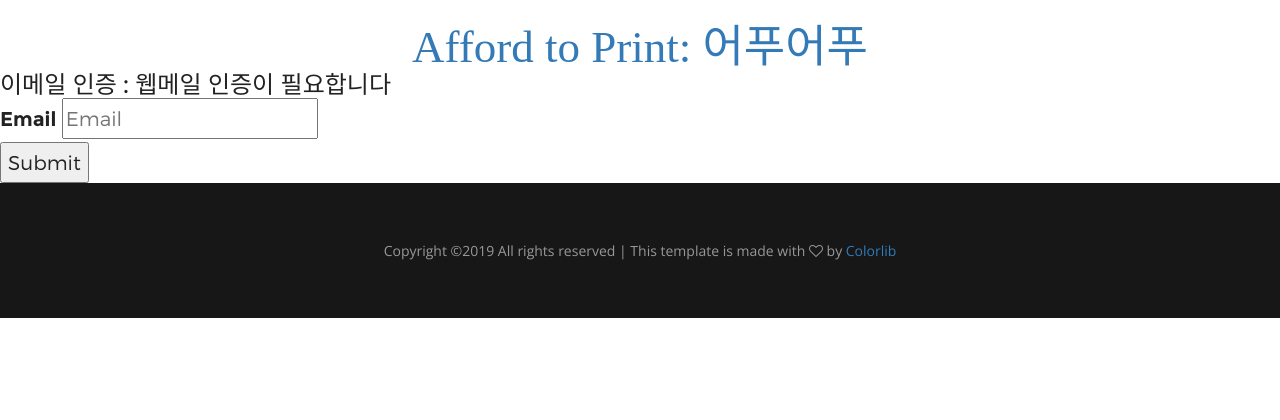
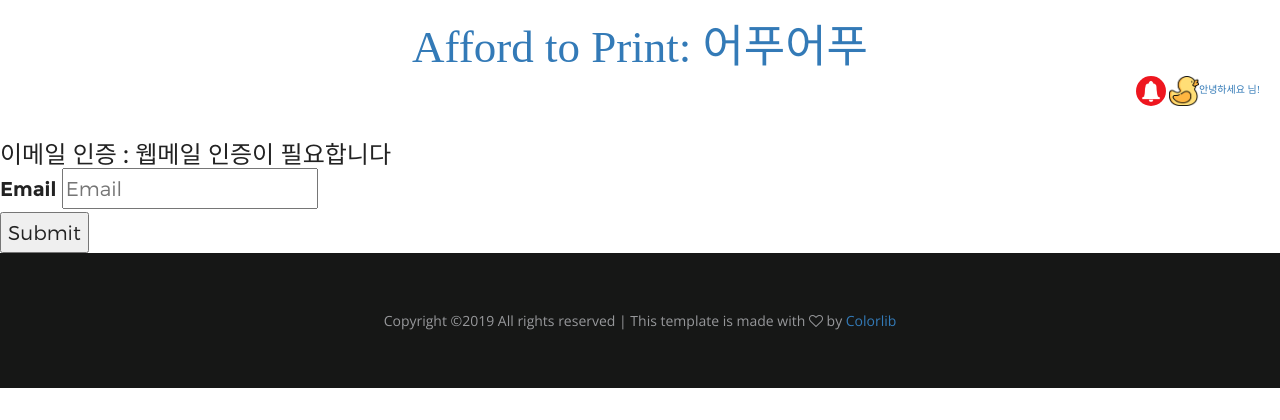
Before and after one commit to qkrwltn8976/APAP, a Django app: page /signup/ in a window 1280 px wide. Shown: the top 420 px of the page. Run offline with Django 3.2, Linux system fonts and the light colour scheme; data comes from the database, SQL or seed files in the repository; some libraries are stand-ins or nearby versions; some web fonts are replaced.

Commit message:
profile bar making

```diff
--- a/APAP/templates/base.html
+++ b/APAP/templates/base.html
@@ -6,6 +6,7 @@
 <head>
     <style>
         @font-face { font-family: 'Malssami815'; src: url('https://cdn.jsdelivr.net/gh/projectnoonnu/noonfonts_four@1.0/Malssami815.woff') format('woff'); font-weight: normal; font-style: normal; }
+        @font-face { font-family: 'BBTreeGL'; src: url('https://cdn.jsdelivr.net/gh/projectnoonnu/noonfonts_nine_@1.1/BBTreeGL.woff') format('woff'); font-weight: normal; font-style: normal; }
     </style>
     <meta charset="utf-8">
     <meta http-equiv="X-UA-Compatible" content="IE=edge">
@@ -42,14 +43,16 @@
     <body>
 
         <!--home.html으로 돌아올 수 있는 아이콘 하나 필요할 듯-->
-        <div style="text-align:center; margin-top: 30px; ">
-        <a style = "font-family: 'Malssami815'; font-size: 45px;" href = "home">Afford to Print: 어푸어푸</a>
+        <div style="font-color: black; text-align:center; margin-top: 30px; ">
+            <a style = "font-family: 'Malssami815'; font-size: 45px;" href = "home">Afford to Print: 어푸어푸</a>
         </div>
-        <!--알림-->
-        {% comment %} <a img = "https://b.kisscc0.com/20180705/iiw/kisscc0-alarm-device-alarm-clocks-security-alarms-system-alarm-bell-5b3db22fb2f4a0.063019161530769967733.png"></a> {% endcomment %}
-        <!--프로필사진을 누르면 mypage.html으로-->
-        {% comment %} <a img = "#" href = "mypage"></a>
-        <h1>안녕하세요 {{}}님!</h1><br><br>        {% endcomment %}
+        <div style ="text-align: right; font-family: 'BBTreeGL'; font-size:10px; margin-right: 20px;">
+            <!--알림-->
+            <a href="#"><img src="{% static 'drimo/img/bell.png' %}" style = "width: 30px; height: 30px; border-radius: 50%;"></a>
+            <!--프로필사진을 누르면 mypage.html으로-->
+            <a href = "mypage"><img src="{% static 'drimo/img/stupid.png'  %}" style = "width: 30px; height: 30px;">안녕하세요 님!</a><br><br>
+
+        </div>
         {% block content %}
 
         {% endblock %}
```
Also changed, not shown: APAP/settings/static/drimo/img/bell.png (added), APAP/settings/static/drimo/img/stupid.png (added).
